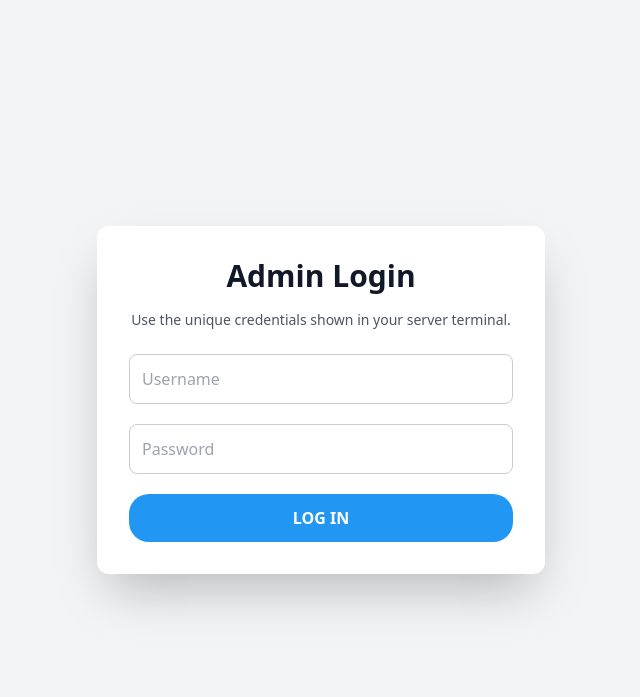
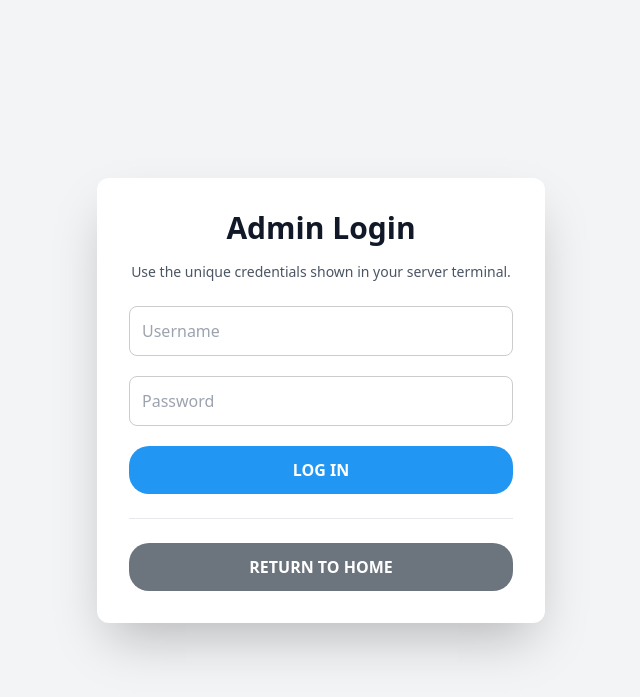
Before and after one commit to CJColemanB/DeviceLoggerV2, a Flask app: page /login in a window 1280 px wide. Shown: the top 697 px of the page, without its empty margins (319-959 px from the left). Run offline with Flask 3, Linux system fonts and the light colour scheme; some libraries are stand-ins or nearby versions.

Commit message:
final changes

```diff
--- a/templates/login.html
+++ b/templates/login.html
@@ -7,9 +7,9 @@
     <title>Admin Login</title>
 </head>
 <body class="bg-gray-100 flex items-center justify-center min-h-screen font-sans">
-    <div class="max-w-md w-full p-8 bg-white rounded-xl shadow-2xl text-center">
-        <h1 class="text-3xl font-bold text-gray-900 mb-4">Admin Login</h1>
-        <p class="text-sm text-gray-600 mb-6">Use the unique credentials shown in your server terminal.</p>
+    <div class="max-w-md w-full p-8 bg-white rounded-xl shadow-2xl">
+        <h1 class="text-3xl font-bold text-gray-900 mb-4 text-center">Admin Login</h1>
+        <p class="text-sm text-gray-600 mb-6 text-center">Use the unique credentials shown in your server terminal.</p>
 
         <!-- Flash Messages -->
         {% with messages = get_flashed_messages(with_categories=true) %}
@@ -35,6 +35,13 @@
             </div>
             <button class="btn blue w-full" type="submit">Log In</button>
         </form>
+
+        <!-- Return to Home Button -->
+        <div class="mt-6 pt-6 border-t">
+             <a href="{{ url_for('index') }}" class="block">
+                <button class="btn gray w-full" type="button">Return to Home</button>
+            </a>
+        </div>
     </div>
 </body>
 </html>
```
